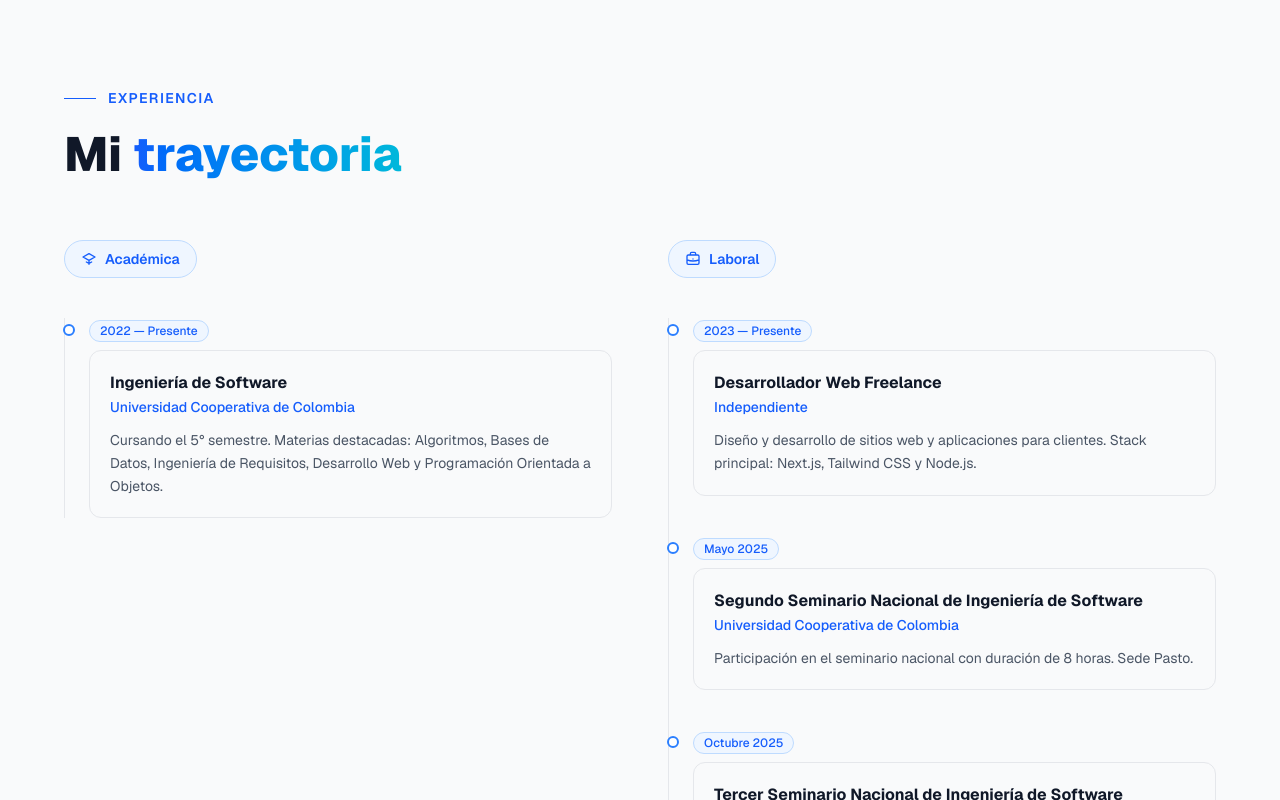
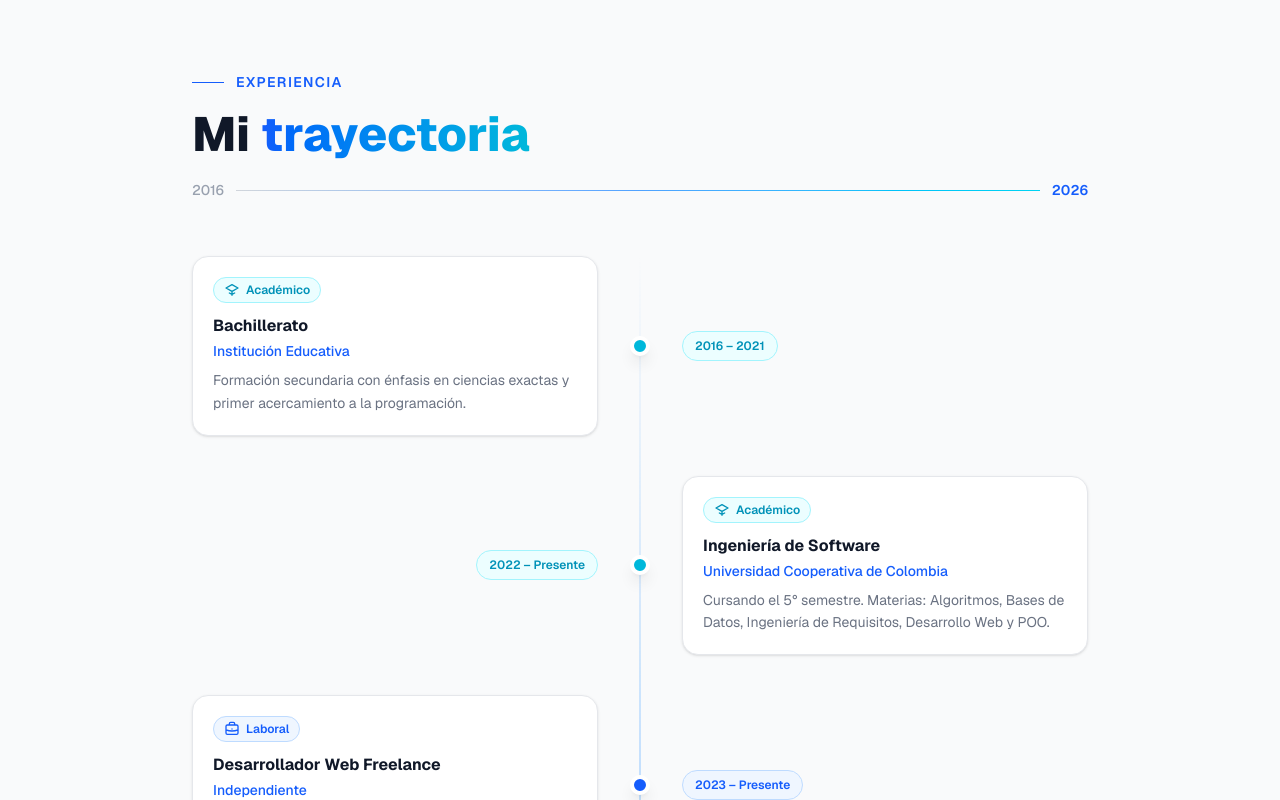
Before and after one commit to sebastiandavid98/portfolio-nextjs-sebastian, a Next.js app: page / in a window 1280 px wide. Shown: the part 1760-2560 px from the top of the page. Built offline with nearby package versions, Linux system fonts and the light colour scheme.

Commit message:
feat: timeline vertical con animación scroll, línea central y cards mejoradas

```diff
--- a/app/globals.css
+++ b/app/globals.css
@@ -83,3 +83,14 @@ html {
   -webkit-text-fill-color: transparent;
   animation: shimmer 3s linear infinite;
 }
+
+/* Timeline scroll reveal */
+.timeline-item {
+  opacity: 0;
+  transform: translateY(30px);
+  transition: opacity 0.6s cubic-bezier(0.22,1,0.36,1), transform 0.6s cubic-bezier(0.22,1,0.36,1);
+}
+.timeline-item.is-visible {
+  opacity: 1;
+  transform: translateY(0);
+}
--- a/app/sections/Experience.tsx
+++ b/app/sections/Experience.tsx
@@ -1,144 +1,119 @@
 "use client";
+import { useEffect, useRef } from "react";
 import { useLang } from "../context/LangContext";
 
-const academic = {
+type Item = { title: string; place: string; date: string; description: string; type: "academic" | "work" };
+
+const items: Record<string, Item[]> = {
   es: [
-    {
-      title: "Ingeniería de Software",
-      place: "Universidad Cooperativa de Colombia",
-      date: "2022 — Presente",
-      description: "Cursando el 5° semestre. Materias destacadas: Algoritmos, Bases de Datos, Ingeniería de Requisitos, Desarrollo Web y Programación Orientada a Objetos.",
-    },
+    { type: "academic", title: "Bachillerato", place: "Institución Educativa", date: "2016 – 2021", description: "Formación secundaria con énfasis en ciencias exactas y primer acercamiento a la programación." },
+    { type: "academic", title: "Ingeniería de Software", place: "Universidad Cooperativa de Colombia", date: "2022 – Presente", description: "Cursando el 5° semestre. Materias: Algoritmos, Bases de Datos, Ingeniería de Requisitos, Desarrollo Web y POO." },
+    { type: "work", title: "Desarrollador Web Freelance", place: "Independiente", date: "2023 – Presente", description: "Diseño y desarrollo de sitios web y aplicaciones para clientes. Stack: Next.js, Tailwind CSS y Node.js." },
+    { type: "work", title: "2° Seminario Nacional de Ing. de Software", place: "Universidad Cooperativa de Colombia", date: "Mayo 2025", description: "Participación en el seminario nacional con duración de 8 horas. Sede Pasto." },
+    { type: "work", title: "3° Seminario Nacional de Ing. de Software", place: "Universidad Cooperativa de Colombia", date: "Octubre 2025", description: "Participación en el seminario nacional con duración de 8 horas. Sede Pasto." },
   ],
   en: [
-    {
-      title: "Software Engineering",
-      place: "Universidad Cooperativa de Colombia",
-      date: "2022 — Present",
-      description: "Currently in 5th semester. Key subjects: Algorithms, Databases, Requirements Engineering, Web Development and Object-Oriented Programming.",
-    },
+    { type: "academic", title: "High School", place: "Educational Institution", date: "2016 – 2021", description: "Secondary education with emphasis on exact sciences and first approach to programming." },
+    { type: "academic", title: "Software Engineering", place: "Universidad Cooperativa de Colombia", date: "2022 – Present", description: "Currently in 5th semester. Subjects: Algorithms, Databases, Requirements Engineering, Web Development and OOP." },
+    { type: "work", title: "Freelance Web Developer", place: "Independent", date: "2023 – Present", description: "Design and development of websites and applications for clients. Stack: Next.js, Tailwind CSS and Node.js." },
+    { type: "work", title: "2nd National Software Engineering Seminar", place: "Universidad Cooperativa de Colombia", date: "May 2025", description: "Participation in the national seminar, 8 hours duration. Pasto campus." },
+    { type: "work", title: "3rd National Software Engineering Seminar", place: "Universidad Cooperativa de Colombia", date: "October 2025", description: "Participation in the national seminar, 8 hours duration. Pasto campus." },
   ],
   fr: [
-    {
-      title: "Génie Logiciel",
-      place: "Universidad Cooperativa de Colombia",
-      date: "2022 — Présent",
-      description: "En 5ème semestre. Matières principales : Algorithmes, Bases de Données, Génie des Exigences, Développement Web et Programmation Orientée Objet.",
-    },
+    { type: "academic", title: "Lycée", place: "Établissement scolaire", date: "2016 – 2021", description: "Formation secondaire avec accent sur les sciences exactes et première approche de la programmation." },
+    { type: "academic", title: "Génie Logiciel", place: "Universidad Cooperativa de Colombia", date: "2022 – Présent", description: "En 5ème semestre. Matières : Algorithmes, Bases de Données, Génie des Exigences, Développement Web et POO." },
+    { type: "work", title: "Développeur Web Freelance", place: "Indépendant", date: "2023 – Présent", description: "Conception et développement de sites web et d'applications. Stack : Next.js, Tailwind CSS et Node.js." },
+    { type: "work", title: "2ème Séminaire National de Génie Logiciel", place: "Universidad Cooperativa de Colombia", date: "Mai 2025", description: "Participation au séminaire national d'une durée de 8 heures. Campus de Pasto." },
+    { type: "work", title: "3ème Séminaire National de Génie Logiciel", place: "Universidad Cooperativa de Colombia", date: "Octobre 2025", description: "Participation au séminaire national d'une durée de 8 heures. Campus de Pasto." },
   ],
   ja: [
-    {
-      title: "ソフトウェアエンジニアリング",
-      place: "Universidad Cooperativa de Colombia",
-      date: "2022 — 現在",
-      description: "5学期在学中。主要科目：アルゴリズム、データベース、要件工学、Web開発、オブジェクト指向プログラミング。",
-    },
+    { type: "academic", title: "高校", place: "教育機関", date: "2016 – 2021", description: "理系科目を中心とした中等教育とプログラミングへの最初のアプローチ。" },
+    { type: "academic", title: "ソフトウェアエンジニアリング", place: "Universidad Cooperativa de Colombia", date: "2022 – 現在", description: "5学期在学中。科目：アルゴリズム、データベース、要件工学、Web開発、OOP。" },
+    { type: "work", title: "フリーランスWebデベロッパー", place: "独立", date: "2023 – 現在", description: "クライアント向けWebサイト・アプリ開発。スタック：Next.js、Tailwind CSS、Node.js。" },
+    { type: "work", title: "第2回全国ソフトウェアエンジニアリングセミナー", place: "Universidad Cooperativa de Colombia", date: "2025年5月", description: "8時間のセミナーに参加。パスト校にて開催。" },
+    { type: "work", title: "第3回全国ソフトウェアエンジニアリングセミナー", place: "Universidad Cooperativa de Colombia", date: "2025年10月", description: "8時間のセミナーに参加。パスト校にて開催。" },
   ],
 };
 
-const work = {
-  es: [
-    {
-      title: "Desarrollador Web Freelance",
-      place: "Independiente",
-      date: "2023 — Presente",
-      description: "Diseño y desarrollo de sitios web y aplicaciones para clientes. Stack principal: Next.js, Tailwind CSS y Node.js.",
-    },
-    {
-      title: "Segundo Seminario Nacional de Ingeniería de Software",
-      place: "Universidad Cooperativa de Colombia",
-      date: "Mayo 2025",
-      description: "Participación en el seminario nacional con duración de 8 horas. Sede Pasto.",
-    },
-    {
-      title: "Tercer Seminario Nacional de Ingeniería de Software",
-      place: "Universidad Cooperativa de Colombia",
-      date: "Octubre 2025",
-      description: "Participación en el seminario nacional con duración de 8 horas. Sede Pasto.",
-    },
-  ],
-  en: [
-    {
-      title: "Freelance Web Developer",
-      place: "Independent",
-      date: "2023 — Present",
-      description: "Design and development of websites and applications for clients. Main stack: Next.js, Tailwind CSS and Node.js.",
-    },
-    {
-      title: "2nd National Software Engineering Seminar",
-      place: "Universidad Cooperativa de Colombia",
-      date: "May 2025",
-      description: "Participation in the national seminar, 8 hours duration. Pasto campus.",
-    },
-    {
-      title: "3rd National Software Engineering Seminar",
-      place: "Universidad Cooperativa de Colombia",
-      date: "October 2025",
-      description: "Participation in the national seminar, 8 hours duration. Pasto campus.",
-    },
-  ],
-  fr: [
-    {
-      title: "Développeur Web Freelance",
-      place: "Indépendant",
-      date: "2023 — Présent",
-      description: "Conception et développement de sites web et d'applications pour des clients. Stack principal : Next.js, Tailwind CSS et Node.js.",
-    },
-    {
-      title: "2ème Séminaire National de Génie Logiciel",
-      place: "Universidad Cooperativa de Colombia",
-      date: "Mai 2025",
-      description: "Participation au séminaire national d'une durée de 8 heures. Campus de Pasto.",
-    },
-    {
-      title: "3ème Séminaire National de Génie Logiciel",
-      place: "Universidad Cooperativa de Colombia",
-      date: "Octobre 2025",
-      description: "Participation au séminaire national d'une durée de 8 heures. Campus de Pasto.",
-    },
-  ],
-  ja: [
-    {
-      title: "フリーランスWebデベロッパー",
-      place: "独立",
-      date: "2023 — 現在",
-      description: "クライアント向けのWebサイトとアプリケーションの設計・開発。主なスタック：Next.js、Tailwind CSS、Node.js。",
-    },
-    {
-      title: "第2回全国ソフトウェアエンジニアリングセミナー",
-      place: "Universidad Cooperativa de Colombia",
-      date: "2025年5月",
-      description: "8時間のセミナーに参加。パスト校にて開催。",
-    },
-    {
-      title: "第3回全国ソフトウェアエンジニアリングセミナー",
-      place: "Universidad Cooperativa de Colombia",
-      date: "2025年10月",
-      description: "8時間のセミナーに参加。パスト校にて開催。",
-    },
-  ],
-};
+const AcademicIcon = () => (
+  <svg className="w-4 h-4" fill="none" viewBox="0 0 24 24" stroke="currentColor" strokeWidth={2}>
+    <path strokeLinecap="round" strokeLinejoin="round" d="M12 14l9-5-9-5-9 5 9 5zm0 0v6m-4-3.5l4 2 4-2" />
+  </svg>
+);
 
-function TimelineColumn({ label, icon, items }: { label: string; icon: React.ReactNode; items: typeof academic.es }) {
+const WorkIcon = () => (
+  <svg className="w-4 h-4" fill="none" viewBox="0 0 24 24" stroke="currentColor" strokeWidth={2}>
+    <path strokeLinecap="round" strokeLinejoin="round" d="M21 13.255A23.931 23.931 0 0112 15c-3.183 0-6.22-.62-9-1.745M16 6V4a2 2 0 00-2-2h-4a2 2 0 00-2 2v2m4 6h.01M5 20h14a2 2 0 002-2V8a2 2 0 00-2-2H5a2 2 0 00-2 2v10a2 2 0 002 2z" />
+  </svg>
+);
+
+function TimelineItem({ item, index }: { item: Item; index: number }) {
+  const ref = useRef<HTMLDivElement>(null);
+
+  useEffect(() => {
+    const el = ref.current;
+    if (!el) return;
+    const observer = new IntersectionObserver(
+      ([entry]) => { if (entry.isIntersecting) { el.classList.add("is-visible"); observer.disconnect(); } },
+      { threshold: 0.2 }
+    );
+    observer.observe(el);
+    return () => observer.disconnect();
+  }, []);
+
+  const isLeft = index % 2 === 0;
+  const isAcademic = item.type === "academic";
+
   return (
-    <div>
-      <div className="inline-flex items-center gap-2 text-blue-600 dark:text-blue-400 bg-blue-50 dark:bg-blue-500/10 border border-blue-200 dark:border-blue-500/20 text-sm font-semibold px-4 py-2 rounded-full mb-10">
-        {icon}{label}
+    <div
+      ref={ref}
+      className={`timeline-item relative flex items-center gap-0 md:gap-8 ${isLeft ? "md:flex-row" : "md:flex-row-reverse"} flex-row`}
+    >
+      {/* Card — desktop alternating, mobile always right */}
+      <div className={`flex-1 ${isLeft ? "md:text-right" : "md:text-left"} pl-10 md:pl-0`}>
+        <div className={`group inline-block w-full bg-white dark:bg-slate-800/60 border border-gray-200 dark:border-slate-700/50 rounded-2xl p-5 shadow-sm hover:shadow-xl hover:shadow-blue-500/8 hover:-translate-y-1 transition-all duration-300 hover:border-blue-300 dark:hover:border-blue-500/40 text-left`}>
+
+          {/* Type badge */}
+          <span className={`inline-flex items-center gap-1.5 text-xs font-semibold px-2.5 py-1 rounded-full mb-3 ${
+            isAcademic
+              ? "bg-cyan-50 dark:bg-cyan-500/10 text-cyan-600 dark:text-cyan-400 border border-cyan-200 dark:border-cyan-500/20"
+              : "bg-blue-50 dark:bg-blue-500/10 text-blue-600 dark:text-blue-400 border border-blue-200 dark:border-blue-500/20"
+          }`}>
+            {isAcademic ? <AcademicIcon /> : <WorkIcon />}
+            {isAcademic ? "Académico" : "Laboral"}
+          </span>
+
+          <h3 className="text-gray-900 dark:text-white font-bold text-base leading-snug mb-1 group-hover:text-blue-600 dark:group-hover:text-blue-400 transition-colors duration-200">
+            {item.title}
+          </h3>
+          <p className="text-blue-600 dark:text-blue-400 text-sm font-medium mb-2">{item.place}</p>
+          <p className="text-gray-500 dark:text-slate-400 text-sm leading-relaxed">{item.description}</p>
+        </div>
       </div>
-      <div className="relative pl-6 border-l border-gray-200 dark:border-slate-700/60 space-y-10">
-        {items.map((item, i) => (
-          <div key={i} className="relative group">
-            <span className="absolute -left-[1.65rem] top-1.5 w-3 h-3 rounded-full bg-white dark:bg-slate-900 border-2 border-blue-500 group-hover:bg-blue-500 transition-colors duration-200" />
-            <span className="inline-block text-xs font-medium text-blue-600 dark:text-blue-400 bg-blue-50 dark:bg-blue-500/10 border border-blue-200 dark:border-blue-500/20 px-2.5 py-0.5 rounded-full mb-2">
-              {item.date}
-            </span>
-            <div className="bg-gray-50 dark:bg-slate-800/40 border border-gray-200 dark:border-slate-700/50 rounded-xl p-5 hover:border-blue-400 dark:hover:border-blue-500/30 transition-all duration-300">
-              <h4 className="text-gray-900 dark:text-white font-bold text-base mb-0.5">{item.title}</h4>
-              <p className="text-blue-600 dark:text-blue-400 text-sm font-medium mb-3">{item.place}</p>
-              <p className="text-gray-600 dark:text-slate-400 text-sm leading-relaxed">{item.description}</p>
-            </div>
-          </div>
-        ))}
+
+      {/* Center dot — hidden on mobile (uses left border instead) */}
+      <div className="hidden md:flex flex-col items-center shrink-0 z-10">
+        <div className={`w-5 h-5 rounded-full border-4 border-white dark:border-slate-900 shadow-lg transition-all duration-500 ${
+          isAcademic ? "bg-cyan-500" : "bg-blue-600"
+        } group-hover:scale-125`} />
+      </div>
+
+      {/* Date — desktop opposite side */}
+      <div className={`hidden md:flex flex-1 ${isLeft ? "justify-start" : "justify-end"}`}>
+        <span className={`inline-block text-xs font-semibold px-3 py-1.5 rounded-full border ${
+          isAcademic
+            ? "bg-cyan-50 dark:bg-cyan-500/10 text-cyan-600 dark:text-cyan-400 border-cyan-200 dark:border-cyan-500/20"
+            : "bg-blue-50 dark:bg-blue-500/10 text-blue-600 dark:text-blue-400 border-blue-200 dark:border-blue-500/20"
+        }`}>
+          {item.date}
+        </span>
+      </div>
+
+      {/* Mobile: left dot */}
+      <div className="absolute left-0 top-6 md:hidden flex flex-col items-center">
+        <div className={`w-4 h-4 rounded-full border-4 border-white dark:border-slate-900 shadow-md ${
+          isAcademic ? "bg-cyan-500" : "bg-blue-600"
+        }`} />
       </div>
     </div>
   );
@@ -146,30 +121,54 @@ function TimelineColumn({ label, icon, items }: { label: string; icon: React.Rea
 
 export default function Experience() {
   const { t, lang } = useLang();
+  const list = items[lang] ?? items.es;
 
   return (
-    <section id="experience" className="bg-gray-50 dark:bg-slate-900 py-24 px-6">
-      <div className="max-w-6xl mx-auto">
-        <div className="flex items-center gap-3 mb-4">
+    <section id="experience" className="relative bg-gray-50 dark:bg-slate-900 py-20 px-6 overflow-hidden">
+      <div className="absolute bottom-0 right-0 w-80 h-80 bg-blue-50 dark:bg-blue-500/5 rounded-full blur-3xl pointer-events-none" />
+
+      <div className="relative max-w-4xl mx-auto">
+
+        {/* Header */}
+        <div className="animate-slide-right flex items-center gap-3 mb-3">
           <span className="h-px w-8 bg-blue-600" />
           <span className="text-blue-600 dark:text-blue-400 text-sm font-semibold tracking-widest uppercase">{t.experience.label}</span>
         </div>
-        <h2 className="text-4xl sm:text-5xl font-extrabold text-gray-900 dark:text-white leading-tight mb-14">
+        <h2 className="animate-fade-up text-4xl sm:text-5xl font-extrabold text-gray-900 dark:text-white leading-tight mb-4">
           {t.experience.title}{" "}
           <span className="text-transparent bg-clip-text bg-gradient-to-r from-blue-600 to-cyan-500">{t.experience.titleAccent}</span>
         </h2>
-        <div className="grid md:grid-cols-2 gap-14">
-          <TimelineColumn
-            label={t.experience.academic}
-            icon={<svg className="w-4 h-4" fill="none" viewBox="0 0 24 24" stroke="currentColor" strokeWidth={2}><path strokeLinecap="round" strokeLinejoin="round" d="M12 14l9-5-9-5-9 5 9 5zm0 0v6m-4-3.5l4 2 4-2" /></svg>}
-            items={academic[lang] ?? academic.en}
-          />
-          <TimelineColumn
-            label={t.experience.work}
-            icon={<svg className="w-4 h-4" fill="none" viewBox="0 0 24 24" stroke="currentColor" strokeWidth={2}><path strokeLinecap="round" strokeLinejoin="round" d="M21 13.255A23.931 23.931 0 0112 15c-3.183 0-6.22-.62-9-1.745M16 6V4a2 2 0 00-2-2h-4a2 2 0 00-2 2v2m4 6h.01M5 20h14a2 2 0 002-2V8a2 2 0 00-2-2H5a2 2 0 00-2 2v10a2 2 0 002 2z" /></svg>}
-            items={work[lang] ?? work.en}
-          />
+
+        {/* Year range */}
+        <div className="animate-fade-up delay-100 flex items-center gap-3 mb-14">
+          <span className="text-gray-400 dark:text-slate-500 text-sm font-medium">2016</span>
+          <div className="flex-1 h-px bg-gradient-to-r from-gray-300 via-blue-400 to-cyan-400 dark:from-slate-700 dark:via-blue-500 dark:to-cyan-500" />
+          <span className="text-blue-600 dark:text-blue-400 text-sm font-semibold">2026</span>
         </div>
+
+        {/* Timeline */}
+        <div className="relative">
+          {/* Vertical center line — desktop only */}
+          <div className="hidden md:block absolute left-1/2 top-0 bottom-0 w-px bg-gradient-to-b from-transparent via-blue-300 dark:via-blue-700 to-transparent -translate-x-1/2" />
+
+          {/* Mobile left line */}
+          <div className="md:hidden absolute left-2 top-0 bottom-0 w-px bg-gradient-to-b from-transparent via-blue-300 dark:via-blue-700 to-transparent" />
+
+          <div className="space-y-10">
+            {list.map((item, i) => (
+              <TimelineItem key={i} item={item} index={i} />
+            ))}
+          </div>
+        </div>
+
+        {/* End cap */}
+        <div className="flex justify-center mt-10">
+          <div className="flex flex-col items-center gap-1">
+            <div className="w-3 h-3 rounded-full bg-gradient-to-br from-blue-600 to-cyan-500 shadow-lg shadow-blue-500/30" />
+            <div className="w-px h-6 bg-gradient-to-b from-blue-400 to-transparent dark:from-blue-600" />
+          </div>
+        </div>
+
       </div>
     </section>
   );
```
